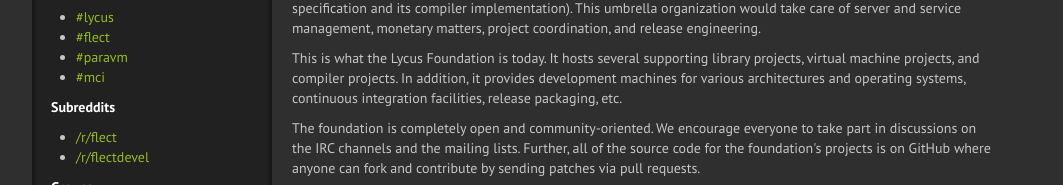
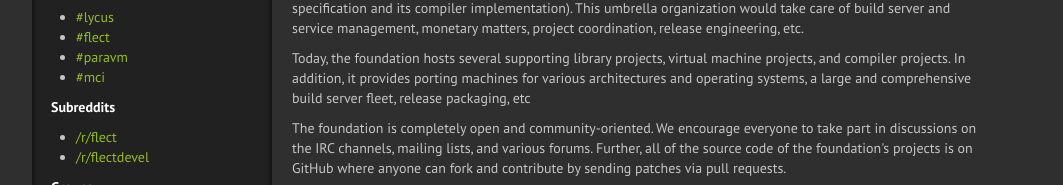
Before and after one commit to lycus/lycus.github.com, a plain HTML site: page index.html in a window 1280 px wide. Shown: the part 375-560 px from the top of the page, without its empty margins (108-1171 px from the left). Drawn offline with Linux system fonts and the light colour scheme.

Commit message:
Reword the About section.

```diff
--- a/index.html
+++ b/index.html
@@ -96,24 +96,23 @@
                         have a single organization to manage a number of projects relating to
                         developer tooling (originally a virtual machine project and a programming
                         language specification and its compiler implementation). This umbrella
-                        organization would take care of server and service management, monetary
-                        matters, project coordination, and release engineering.
+                        organization would take care of build server and service management,
+                        monetary matters, project coordination, release engineering, etc.
                     </p>
 
                     <p>
-                        This is what the Lycus Foundation is today. It hosts several supporting
-                        library projects, virtual machine projects, and compiler projects. In
-                        addition, it provides development machines for various architectures and
-                        operating systems, continuous integration facilities, release packaging,
-                        etc.
+                        Today, the foundation hosts several supporting library projects, virtual
+                        machine projects, and compiler projects. In addition, it provides porting
+                        machines for various architectures and operating systems, a large and
+                        comprehensive build server fleet, release packaging, etc
                     </p>
 
                     <p>
                         The foundation is completely open and community-oriented. We encourage
-                        everyone to take part in discussions on the IRC channels and the mailing
-                        lists. Further, all of the source code for the foundation's projects is on
-                        GitHub where anyone can fork and contribute by sending patches via pull
-                        requests.
+                        everyone to take part in discussions on the IRC channels, mailing lists,
+                        and various forums. Further, all of the source code of the foundation's
+                        projects is on GitHub where anyone can fork and contribute by sending
+                        patches via pull requests.
                     </p>
 
                     <p>
```
